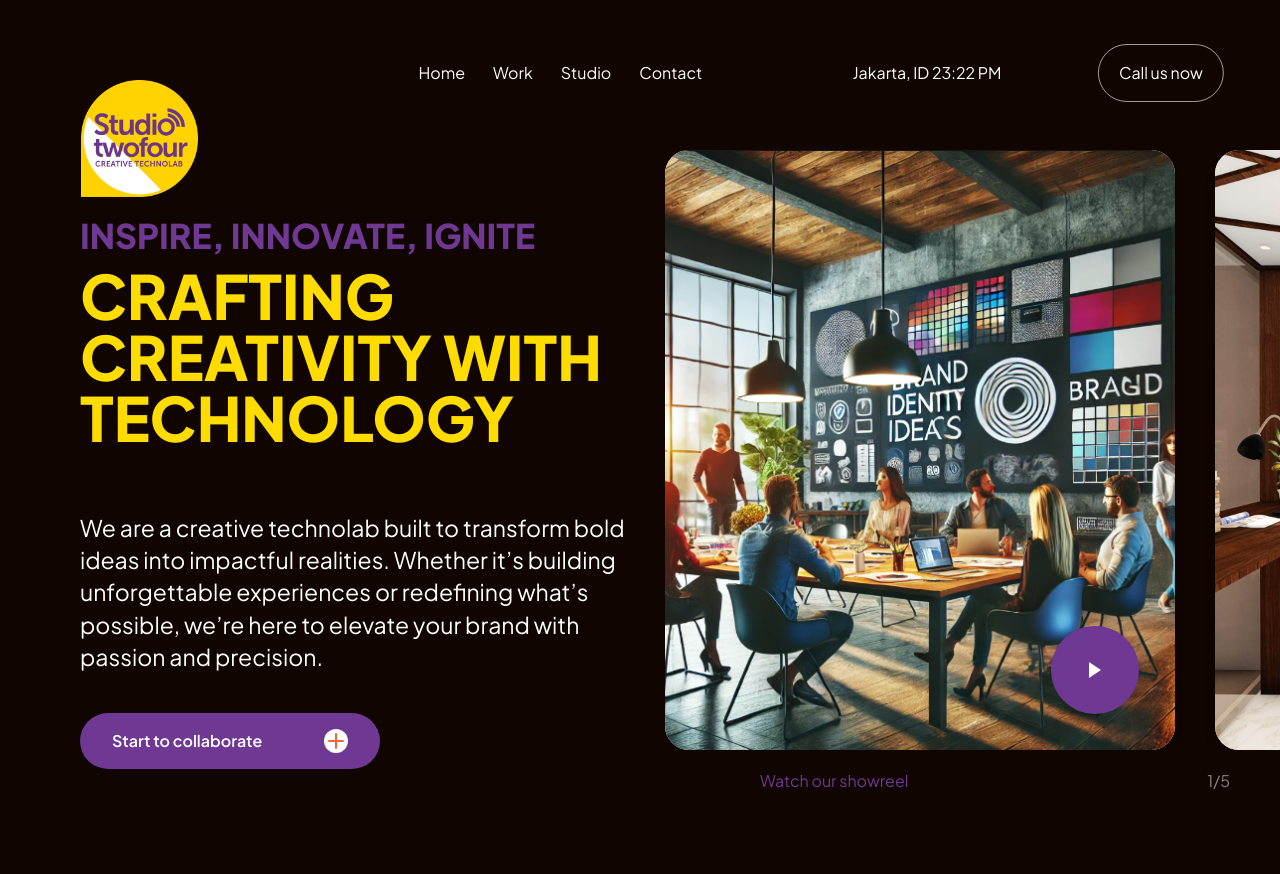
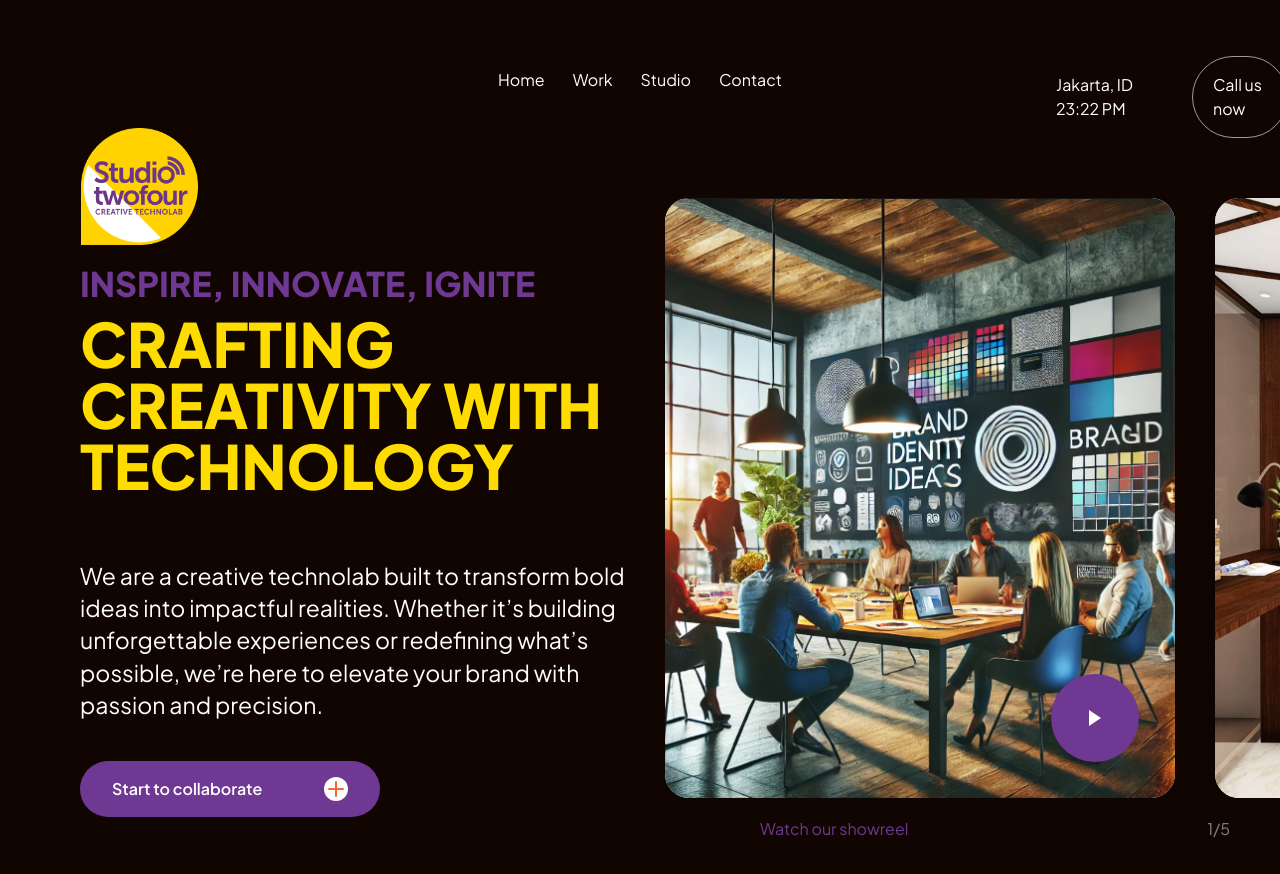
Before and after one commit to rifasahamed/studiotwofour, a Next.js app: page / in a window 1280 px wide. Shown: the top 874 px of the page. Built offline with nearby package versions, Linux system fonts and the light colour scheme.

Commit message:
edit complete

```diff
--- a/next.config.ts
+++ b/next.config.ts
@@ -6,9 +6,9 @@ const nextConfig: NextConfig = {
       test: /\.svg$/,
       use: ["@svgr/webpack"],
     });
+
     return config;
   },
-  output: "export",
   images: {
     unoptimized: true
   },
--- a/src/app/page.tsx
+++ b/src/app/page.tsx
@@ -47,60 +47,29 @@ const Home: React.FC = () => {
 
 
       {/*(Navigation Bar) */}
-      <nav className=" top-0 left-0 w-full  flex justify-between items-center p-3 m-8">
+      <nav className="top-0 left-0 w-full flex flex-wrap justify-between items-center md:p-6 m-8">
+  <div className="md:hidden flex items-center ml-[300px]">
+    <button id="menu-btn" className="text-white border border-white/60 rounded-full px-3 py-2">
+      <svg className="w-6 h-6" fill="none" stroke="currentColor" viewBox="0 0 24 24" xmlns="http://www.w3.org/2000/svg">
+        <path strokeLinecap="round" strokeLinejoin="round" strokeWidth="3" d="M4 6h16M4 12h16m-7 6h7"></path>
+      </svg>
+    </button>
+  </div>
 
-        <div className="absolute left-1/2 transform -translate-x-[74%] space-x-7 px-6 py-3 z-50">
-          <a
-            href="#section2"
-            className="nav-items text-white"
-            onClick={(e) => {
-              e.preventDefault();
-              document.getElementById("section2")?.scrollIntoView({ behavior: "smooth" });
-            }}
-          >
-            Home
-          </a>
-          <a
-            href="#section4"
-            className="nav-items text-white"
-            onClick={(e) => {
-              e.preventDefault();
-              document.getElementById("section4")?.scrollIntoView({ behavior: "smooth" });
-            }}
-          >
-            Work
-          </a>
+  <div id="menu" className="hidden md:flex flex-col md:flex-row md:space-x-10 w-full">
+    <div className="absolute left-1/2 transform -translate-x-[74%] md:-translate-x-[50%] space-x-3 md:space-x-7 px-4 md:px-6 py-3 z-50 flex flex-col md:flex-row">
+      <a href="#section2" className="nav-items text-white" onClick={(e) => { e.preventDefault(); document.getElementById("section2")?.scrollIntoView({ behavior: "smooth" }); }}>Home</a>
+      <a href="#section4" className="nav-items text-white" onClick={(e) => { e.preventDefault(); document.getElementById("section4")?.scrollIntoView({ behavior: "smooth" }); }}>Work</a>
+      <a href="#section5" className="nav-items text-white" onClick={(e) => { e.preventDefault(); document.getElementById("section5")?.scrollIntoView({ behavior: "smooth" }); }}>Studio</a>
+      <a href="#section9" className="nav-items text-white" onClick={(e) => { e.preventDefault(); document.getElementById("section9")?.scrollIntoView({ behavior: "smooth" }); }}>Contact</a>
+    </div>
+  </div>
 
-          <a
-            href="#section5"
-            className="nav-items text-white"
-            onClick={(e) => {
-              e.preventDefault();
-              document.getElementById("section5")?.scrollIntoView({ behavior: "smooth" });
-            }}
-          >
-            Studio
-          </a>
-          <a
-            href="#section9"
-            className="nav-items text-white"
-            onClick={(e) => {
-              e.preventDefault();
-              document.getElementById("section9")?.scrollIntoView({ behavior: "smooth" });
-            }}
-          >
-            Contact
-          </a>
-        </div>
-        <div className="flex items-center transform -translate-x-[30%] space-x-10 ml-auto">
-          <a href="#" className="text-white">Jakarta, ID 23:22 PM</a>
-        </div>
-        <div className="flex items-center transform -translate-x-[30%] space-x-5">
-          <a href="#" className="text-white border border-white/60 rounded-full hover:border-white/20 duration-200 px-5 py-4 ml-32">
-            Call us now
-          </a>
-        </div>
-      </nav>
+  <div className="flex items-center space-x-5 md:space-x-10 md:ml-[500px] lg:ml-[1000px]">
+    <a href="#" className="text-white hidden lg:block text-sm md:text-base">Jakarta, ID 23:22 PM</a>
+    <a href="#" className="text-white border hidden md:block lg:block border-white/60 rounded-full hover:border-white/20 duration-200 px-4 md:px-5 py-3 md:py-4">Call us now</a>
+  </div>
+</nav>
 
       {/*(hero Content) */}
       <section id='section2' className="relative flex flex-col px-20  pt-16 h-[948px]">
@@ -177,8 +146,8 @@ const Home: React.FC = () => {
       </section>
 
       {/*(featured Content) */}
-      <div className="relative group transition-all duration-300 ">
-        <section id='section3' className="relative  h-[1079px] bg-[rgb(17,5,1)] group-hover:bg-[radial-gradient(circle,rgba(51,11,78,1),rgba(50,50,147,0.3))] transition-all duration-300 mt-[-100px]">
+      <div className="relative group transition-all duration-[1200ms] ">
+        <section id='section3' className="relative  h-[1079px] bg-[rgb(17,5,1)] group-hover:bg-[radial-gradient(circle,rgba(51,11,78,1),rgba(50,50,147,0.3))] transition-all duration-[1200ms] mt-[-100px]">
           <div className="absolute w-[650px] h-[782px] bg-gray-100 rounded-3xl shadow-lg overflow-hidden mx-auto transform translate-x-[80px] translate-y-[140px]">
 
             <Image src={FeatureImage} alt="Feature image" className="w-full h-full object-cover" />
```
Also changed, not shown: 1 other file (tests, documents, lock files or other folders).
